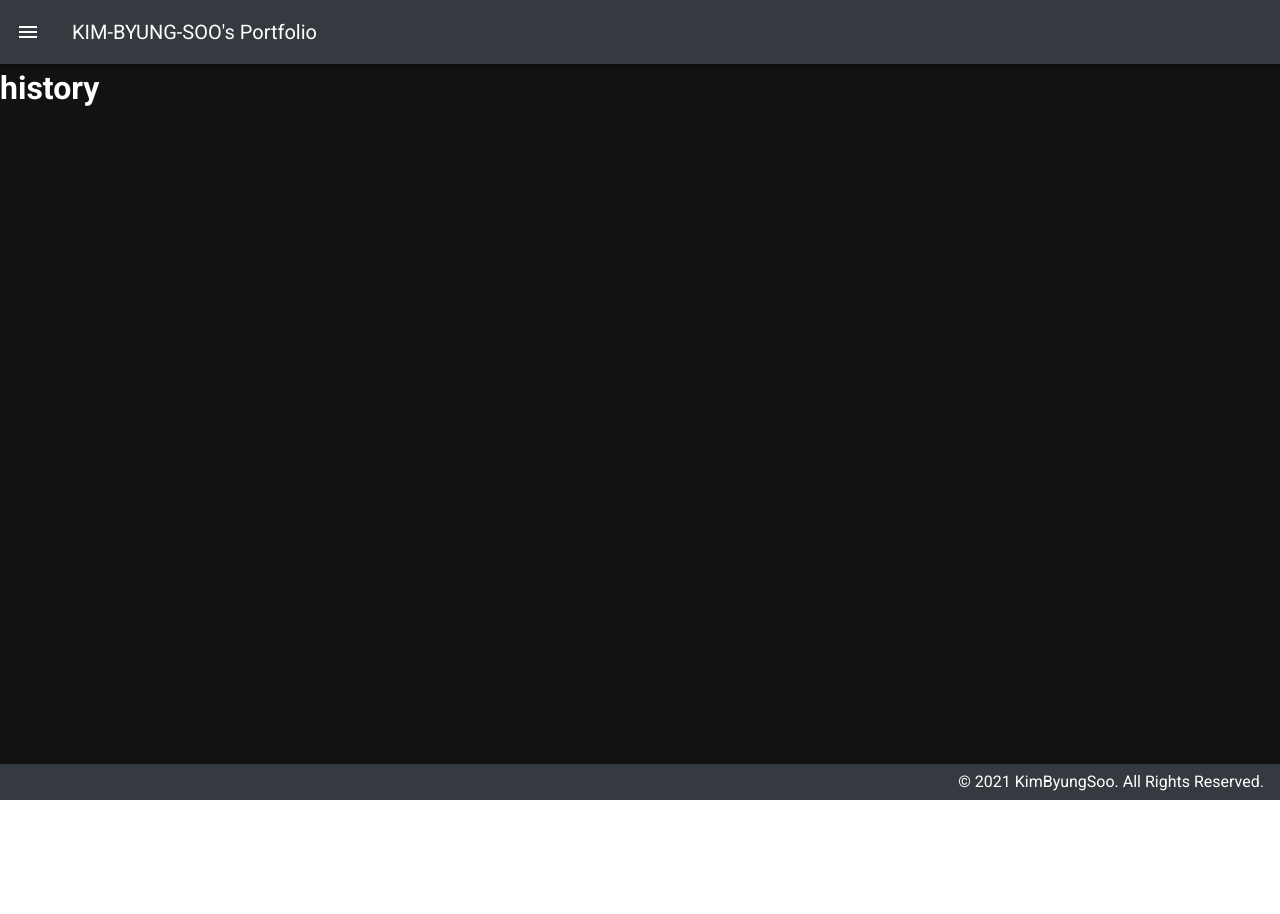
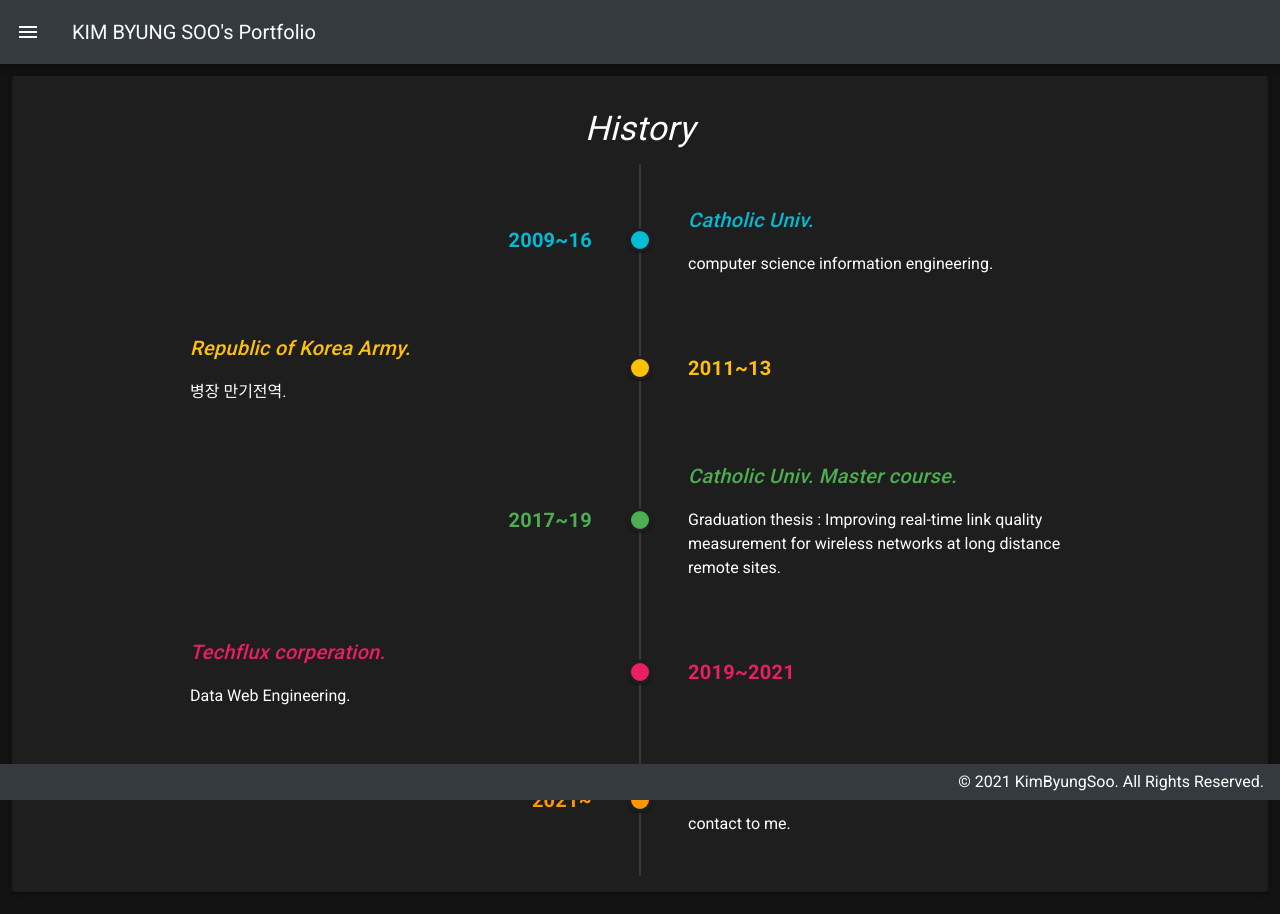
Before and after one commit to kimbyungsoo/kimbyungsoo.github.io, a Nuxt app: page /history in a window 1280 px wide. Shown: the top 914 px of the page. Before the commit the page ends 800 px from the top, so only its background shows below. Built offline with nearby package versions, Linux system fonts and the light colour scheme.

Commit message:
feature: history page.

```diff
--- a/components/contact.vue
+++ b/components/contact.vue
@@ -30,8 +30,8 @@ export default {
 #component-profile{
     height: 100vh;
     img {
-        max-height: 100px;
-        border-radius: 100px;
+        max-height: 200px;
+        border-radius: 200px;
     }
     i {
         font-size: 44px;
--- a/layouts/default.vue
+++ b/layouts/default.vue
@@ -7,7 +7,7 @@
       >
         <v-app-bar-nav-icon　color="white" @click="drawer = true"></v-app-bar-nav-icon>
         <v-toolbar-title>
-          KIM-BYUNG-SOO's Portfolio
+          KIM BYUNG SOO's Portfolio
         </v-toolbar-title>
         <v-spacer />
       </v-app-bar>
--- a/pages/history/index.vue
+++ b/pages/history/index.vue
@@ -1,11 +1,79 @@
 <template>
-  <h1>history</h1>
+    <div id="history">
+        <v-container
+        fluid>
+            <v-card
+            width="100vw"
+            class="pa-4"
+            >
+            <v-card-title
+            class="justify-center display-1 font-italic"
+            >
+                History
+            </v-card-title>
+
+              <v-timeline style="margin: 0 auto; max-width: 900px">
+                <v-timeline-item
+                  v-for="(year, i) in years"
+                  :key="i"
+                  :color="year.color"
+                  small
+                >
+                  <template v-slot:opposite>
+                    <span
+                      :class="`title font-weight-bold ${year.color}--text`"
+                      v-text="year.year"
+                    ></span>
+                  </template>
+                  <div class="py-4">
+                    <h2 :class="`title font-italic mb-4 ${year.color}--text`">{{ year.title }}</h2>
+                    <div v-html="year.content">
+                    </div>
+                  </div>
+                </v-timeline-item>
+              </v-timeline>
+            </v-card>
+        </v-container>
+
+    </div>
 </template>
-
 <script>
-export default {
-
-}
+  export default {
+    data: () => ({
+      years: [
+        {
+          color: 'cyan',
+          year: '2009~16',
+          title: 'Catholic Univ.',
+          content: 'computer science information engineering.'
+        },
+        {
+          color: 'amber',
+          year: '2011~13',
+          title: 'Republic of Korea Army.',
+          content: '병장 만기전역.'
+        },
+        {
+          color: 'green',
+          year: '2017~19',
+          title: 'Catholic Univ. Master course.',
+          content: 'Graduation thesis : Improving real-time link quality measurement for wireless networks at long distance remote sites.'
+        },
+        {
+          color: 'pink',
+          year: '2019~2021',
+          title: 'Techflux corperation.',
+          content: 'Data Web Engineering.'
+        },
+        {
+          color: 'orange',
+          year: '2021~',
+          title: 'Looking for a job.',
+          content: 'contact to me.'
+        },
+      ],
+    }),
+  }
 </script>
 
 <style>
--- a/pages/index.vue
+++ b/pages/index.vue
@@ -6,7 +6,7 @@
   >
     <v-container fluid fill-height grid-list-xl>
       <v-layout row wrap align-center>
-        <v-flex xs12 md4 text-xs-center my-4>
+        <v-flex xs12 md4 text-center my-4>
           <transition>
             <v-avatar
               class="grey lighten-4"
@@ -17,16 +17,15 @@
             </v-avatar>
           </transition>
         </v-flex>
-        <v-flex xs12 md8 text-xs-center my-4>
+        <v-flex xs12 md8 text-center my-4>
           <v-card id="jumbo-card" flat>
-            <h1 class="display-2 mb-3">Web Application Software Engineer</h1>
-            <h2>
-              2 years software development experience
-              <em style="display: block; font-size: 1rem"
-                >- Vue.js, Laravel, Vuetify, Bootstrap, PHP, Python, HTML, CSS,
-                MySQL, SQLite, Firebase, GraphQL etc.</em
-              >
-            </h2>
+            <h2 class="display-2 mb-3">Kim Byung Soo</h2>
+            <h3 class="display-1 mb-3">Web Application Software Engineer</h3>
+            <h3>
+              2 years web development experience
+              <br />
+              <strong> - Vue.js, Vuetify, Bootstrap, PHP, Python, Django, Spring, MySQL, SQLite, etc.</strong>
+            </h3>
           </v-card>
         </v-flex>
       </v-layout>
@@ -37,22 +36,19 @@
 
 <script>
 export default {
-  components: {
-  },
-    data () {
+  components: {},
+  data() {
     return {
       avatarSize: 250,
-      gradient: 'to right, #000004, #1CB5E0',
-      isAvatarVisible: true
-    }
+      gradient: "to right, #000004, #1CB5E0",
+      isAvatarVisible: true,
+    };
   },
-  methods: {
-
-  },
-  mounted () {
+  methods: {},
+  mounted() {
     // To trigger animation
     this.isAvatarVisible = true;
-  }
+  },
 };
 </script>
 
```
Also changed, not shown: 1 other file (tests, documents, lock files or other folders).
